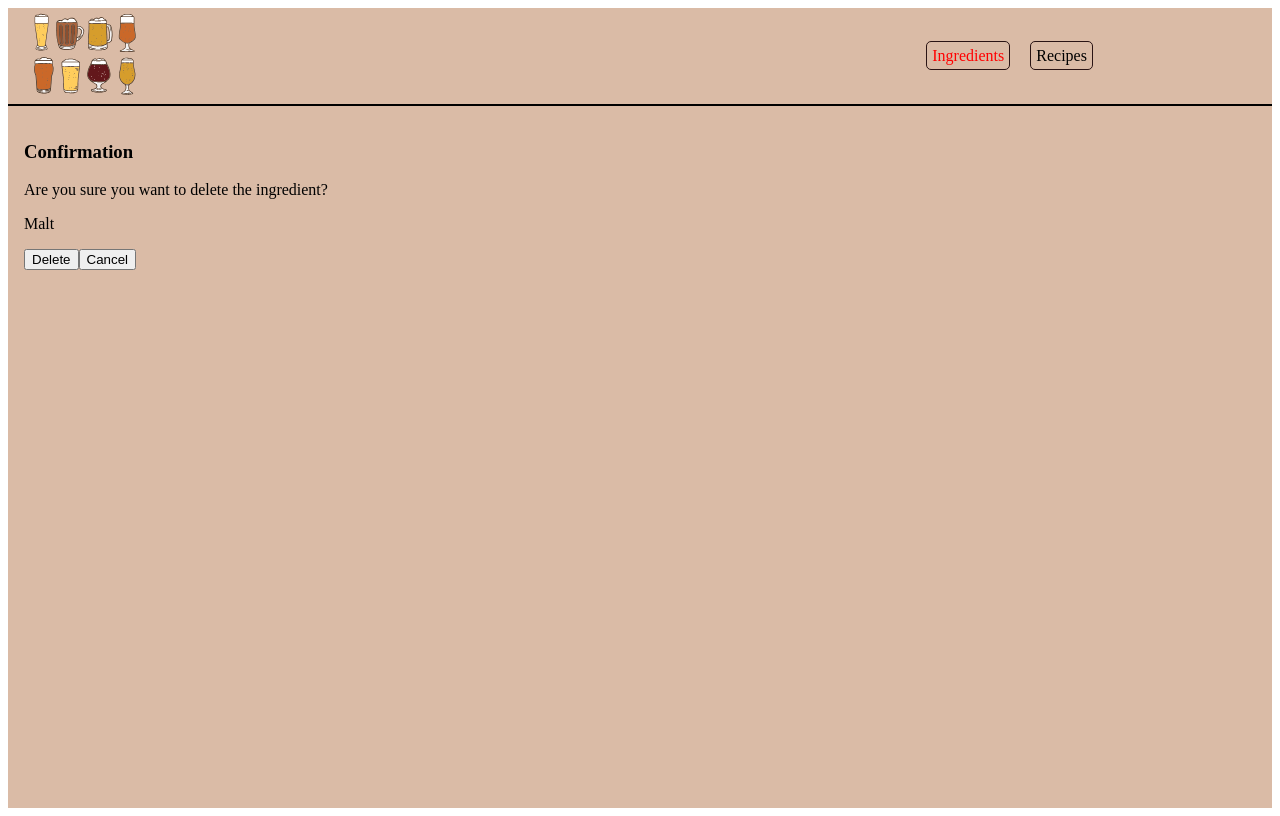
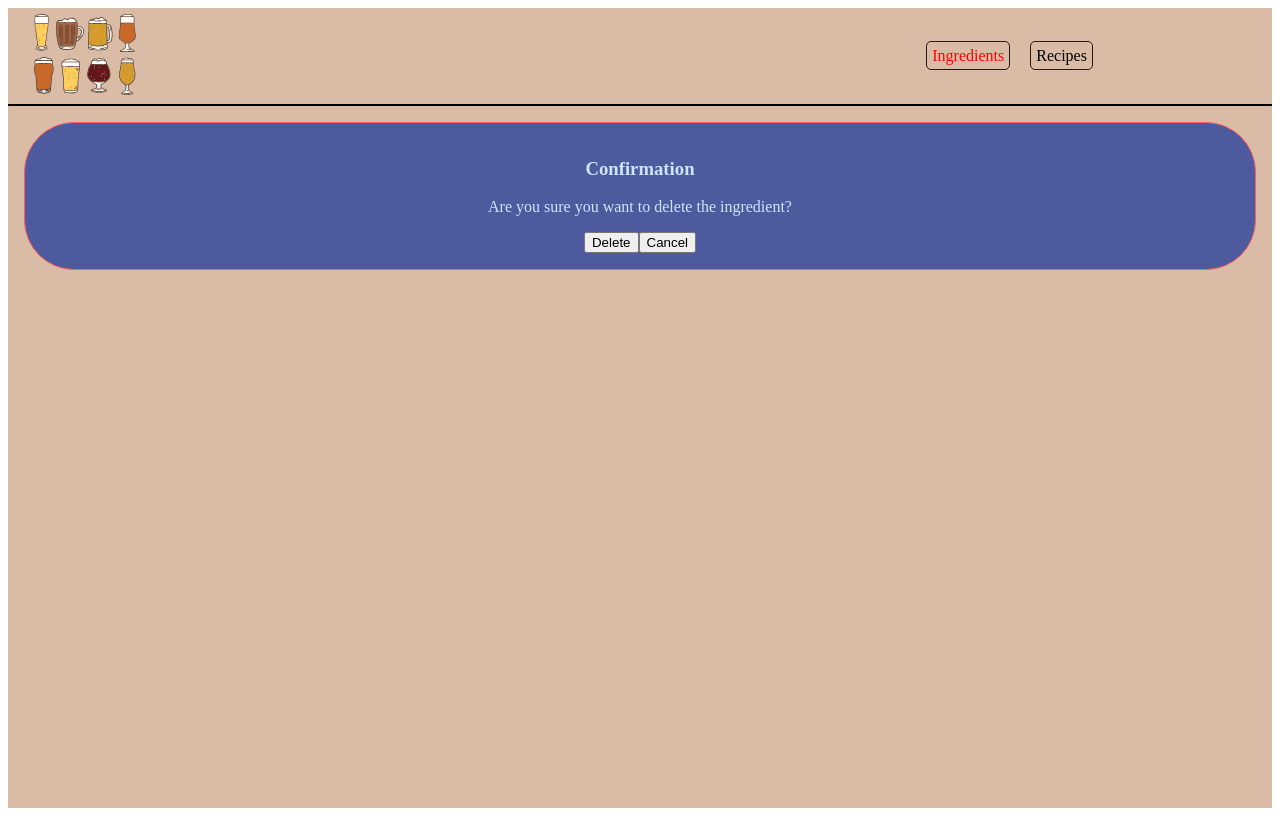
Before and after one commit to tomiludanyi/brew-manager, an Angular app: page /ingredient-delete/1 in a window 1280 px wide. Built offline with nearby package versions, Linux system fonts and the light colour scheme; no server answers; data requests are answered from the project's data file.

Commit message:
on delete implemented

```diff
--- a/src/app/ingredients/ingredient-delete/ingredient-delete.component.css
+++ b/src/app/ingredients/ingredient-delete/ingredient-delete.component.css
@@ -0,0 +1,8 @@
+.popup-container {
+    text-align: center;
+    padding: 1rem;
+    color: #cee4ff;
+    border: 1px solid rgb(255, 93, 93);
+    border-radius: 50px;
+    background: #4d5a9d;
+}
--- a/src/app/ingredients/ingredient-delete/ingredient-delete.component.html
+++ b/src/app/ingredients/ingredient-delete/ingredient-delete.component.html
@@ -1,4 +1,4 @@
-<div>
+<div class="popup-container">
     <h3>Confirmation</h3>
     <p>Are you sure you want to delete the ingredient?</p>
     <p>{{ ingredientToDelete?.name }}</p>
--- a/src/app/ingredients/ingredient-delete/ingredient-delete.component.ts
+++ b/src/app/ingredients/ingredient-delete/ingredient-delete.component.ts
@@ -1,4 +1,4 @@
-import { Component, OnInit } from '@angular/core';
+import { Component, EventEmitter, Input, OnInit, Output } from '@angular/core';
 import { ActivatedRoute, Router } from "@angular/router";
 import { catchError, of, switchMap } from "rxjs";
 import { Ingredient } from "../ingredient.model";
@@ -12,6 +12,9 @@ import { IngredientService } from "../ingredient.service";
 export class IngredientDeleteComponent implements OnInit {
     id!: number;
     ingredientToDelete?: Ingredient;
+    @Output() isDeleteMode = new EventEmitter<boolean>();
+    @Output() idToDelete = new EventEmitter<number>();
+    @Input() itemIdToDelete!: number;
 
     constructor(private route: ActivatedRoute, private router: Router, private ingredientService: IngredientService) {
     }
@@ -20,7 +23,7 @@ export class IngredientDeleteComponent implements OnInit {
         this.route.params.subscribe(params => {
             this.id = +params['id'];
         });
-        this.ingredientService.getIngredient(this.id).subscribe(ingredient => {
+        this.ingredientService.getIngredient(this.itemIdToDelete).subscribe(ingredient => {
             if (ingredient) {
                 this.ingredientToDelete = ingredient;
             }
@@ -28,17 +31,21 @@ export class IngredientDeleteComponent implements OnInit {
     }
 
     onConfirm() {
-        this.ingredientService.deleteIngredient(this.id).pipe(switchMap(() => {
+        this.ingredientService.deleteIngredient(this.itemIdToDelete).pipe(switchMap(() => {
                 return this.router.navigate(['ingredient-list']);
             }),
             catchError(error => {
                     console.error('Error deleting ingredient:', error);
                     return of(null);
                 })
-        ).subscribe();
+        ).subscribe(() => {
+            this.isDeleteMode.emit(false);
+        });
     }
 
     onCancel() {
         this.router.navigate(['ingredient-list']).then(r => r);
+        this.isDeleteMode.emit(false);
+        this.idToDelete.emit(NaN);
     }
 }
--- a/src/app/ingredients/ingredient-list/ingredient-list.component.html
+++ b/src/app/ingredients/ingredient-list/ingredient-list.component.html
@@ -20,32 +20,43 @@
             <thead>
             <tr>
                 <th (click)="onSort('id')">ID<span *ngIf="defaultSortField === 'id'">{{ asc ? '↓' : '↑' }}</span></th>
-                <th (click)="onSort('name')">Name<span *ngIf="defaultSortField === 'name'">{{ asc ? '↓' : '↑' }}</span></th>
+                <th (click)="onSort('name')">Name<span *ngIf="defaultSortField === 'name'">{{ asc ? '↓' : '↑' }}</span>
+                </th>
             </tr>
             </thead>
             <tbody>
             <tr *ngFor="let ingredient of ingredients | slice:(currentPage - 1) * itemsPerPage : currentPage * itemsPerPage">
                 <td>{{ ingredient.id }}</td>
                 <td *ngIf="editedItem?.id !== ingredient.id">{{ ingredient.name }}</td>
-                <td *ngIf="(editedItem && editedItem.id === ingredient.id) && editMode"><input
-                    [(ngModel)]="editedItem.name" style="text-align: center"></td>
-                <td *ngIf="editMode">
+                <td *ngIf="(editedItem && editedItem.id === ingredient.id) && isEditMode">
+                    <input [(ngModel)]="editedItem.name" style="text-align: center">
+                </td>
+                <td *ngIf="isEditMode && (ingredient.id === editedItem.id)">
                     <button class="save" (click)="onSaveEditing(editedItem)">Save</button>
                 </td>
-                <td *ngIf="editMode">
+                <td *ngIf="isEditMode && (ingredient.id === editedItem.id)">
                     <button class="cancel" (click)="onCancelEditing()">Cancel</button>
                 </td>
-                <td *ngIf="!editMode">
+                <td *ngIf="!isEditMode || (ingredient.id !== editedItem.id)">
                     <button class="edit" (click)="onEditItem(ingredient)">Edit</button>
                 </td>
                 <td>
-                    <button class="delete" (click)="onDeleteItem(ingredient)">Delete</button>
+                    <button class="delete" (click)="onDeleteItem(ingredient.id)">Delete</button>
                 </td>
             </tr>
             </tbody>
         </table>
         <div class="pagination">
-            <app-pagination [currentPage]="currentPage" [totalPages]="totalPages" (pageChanged)="onPageChanged($event)"></app-pagination>
+            <app-pagination [currentPage]="currentPage"
+                            [totalPages]="totalPages"
+                            (pageChanged)="onPageChanged($event)">
+            </app-pagination>
         </div>
     </div>
 </div>
+<app-ingredient-delete class="popup"
+                       *ngIf="isDelete"
+                       (isDeleteMode)="deleteMode($event)"
+                       [itemIdToDelete]="idToDelete"
+                       (idToDelete)="onCancelDelete()">
+</app-ingredient-delete>
--- a/src/app/ingredients/ingredient-list/ingredient-list.component.scss
+++ b/src/app/ingredients/ingredient-list/ingredient-list.component.scss
@@ -49,3 +49,10 @@
     display: flex;
     justify-content: center;
 }
+
+.popup {
+    position: absolute;
+    top: 50%;
+    left: 50%;
+    transform: translate(-50%, -50%);
+}
--- a/src/app/ingredients/ingredient-list/ingredient-list.component.ts
+++ b/src/app/ingredients/ingredient-list/ingredient-list.component.ts
@@ -12,17 +12,21 @@ import { IngredientService } from "../ingredient.service";
 })
 export class IngredientListComponent implements OnInit, OnDestroy {
     @Input() confirmed?: boolean;
+    @Input() isDelete = false;
+
     ingredients$!: Observable<Ingredient[]>;
     ingredients: Ingredient[] = [];
     subscription?: Subscription;
+
     filterText: string = '';
     currentPage: number = 1;
     itemsPerPage: number = 10;
     totalPages: number = 0;
     defaultSortField: string = 'name';
-    asc: boolean = true;
-    editMode = false;
+    asc = true;
+    isEditMode = false;
     editedItem: Ingredient = {} as Ingredient;
+    idToDelete!: number;
 
     constructor(private ingredientService: IngredientService, private router: Router, private queryParamService: QueryParamService, private cdr: ChangeDetectorRef) {
     }
@@ -66,16 +70,21 @@ export class IngredientListComponent implements OnInit, OnDestroy {
     }
 
     onEditItem(ingredient: Ingredient) {
-        this.editMode = true;
+        this.isEditMode = true;
         this.editedItem = ingredient;
     }
 
-    onDeleteItem(ingredient: Ingredient) {
-        this.router.navigate(['ingredient-delete', ingredient.id]).then(r => r);
+    onDeleteItem(id: number) {
+        this.isDelete = true;
+        this.idToDelete = id;
+    }
+
+    onCancelDelete() {
+        this.idToDelete = NaN;
     }
 
     onCancelEditing() {
-        this.editMode = false;
+        this.isEditMode = false;
         this.editedItem = {} as Ingredient;
         this.cdr.markForCheck();
     }
@@ -89,7 +98,7 @@ export class IngredientListComponent implements OnInit, OnDestroy {
             })
         ).subscribe((ingredients: Ingredient[]) => {
             this.ingredients = ingredients;
-            this.editMode = false;
+            this.isEditMode = false;
             this.editedItem = {} as Ingredient;
             this.cdr.detectChanges();
         });
@@ -112,6 +121,9 @@ export class IngredientListComponent implements OnInit, OnDestroy {
         this.loadIngredientsSortedBy(field, this.asc);
     }
 
+    deleteMode($event: boolean) {
+        this.isDelete = false;
+    }
     ngOnDestroy(): void {
         this.subscription?.unsubscribe();
     }
```
